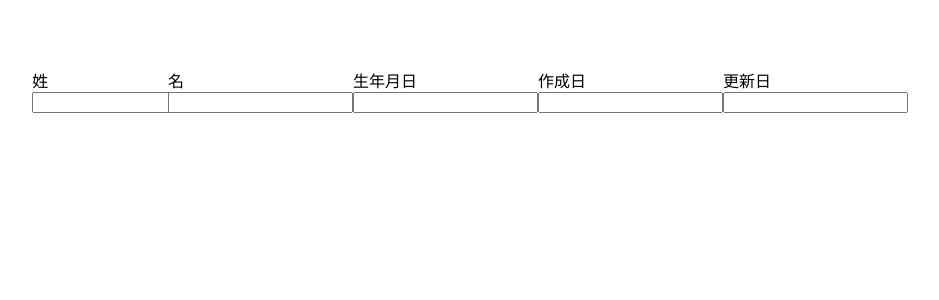
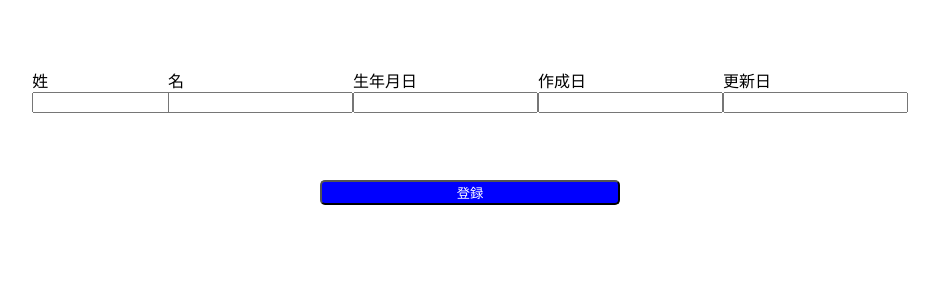
Before and after one commit to dbtmddn5/pp01, a PHP site: page / in a window 1280 px wide. Shown: the top 300 px of the page, without its empty margins (170-1109 px from the left). Run offline with PHP 8.4, Linux system fonts and the light colour scheme.

Commit message:
ボタンの追加

```diff
--- a/Project1/index.html
+++ b/Project1/index.html
@@ -26,5 +26,9 @@
         </div>
     </div>
 
+    <div class = 'btn-container'>
+        <button type="submit">登録</button>
+    </div>
+
 </body>
 </html>
--- a/Project1/style.css
+++ b/Project1/style.css
@@ -28,3 +28,16 @@
 .fifth {
     float: left;
 }
+.btn-container {
+    display: flex;
+    justify-content: center;
+    align-items: center;
+}
+
+button {
+    width: 300px;
+    margin: auto;
+    background-color: blue;
+    color: white;
+    border-radius: 5px;
+}
```
